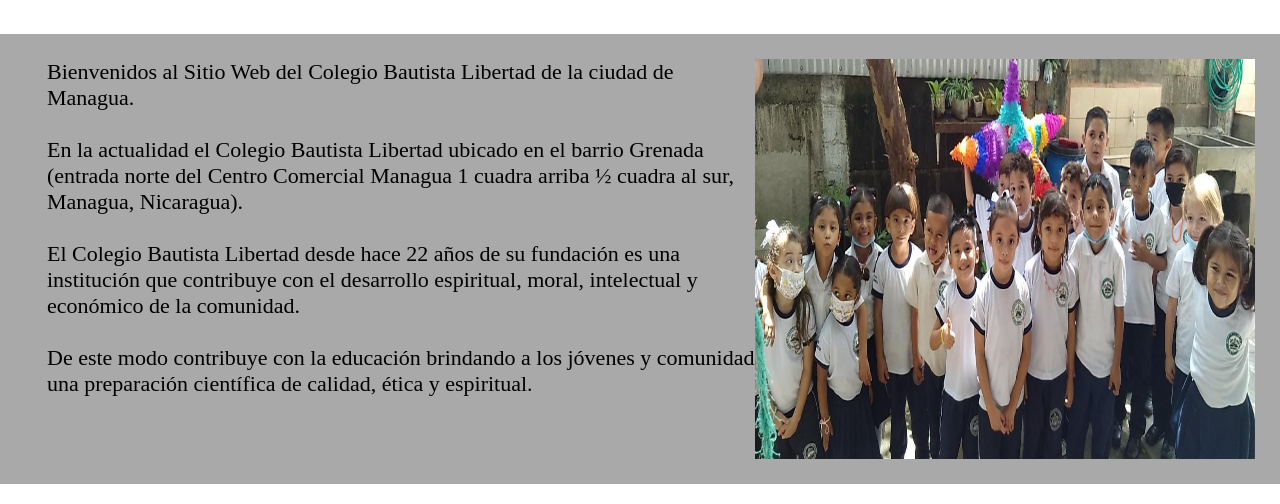
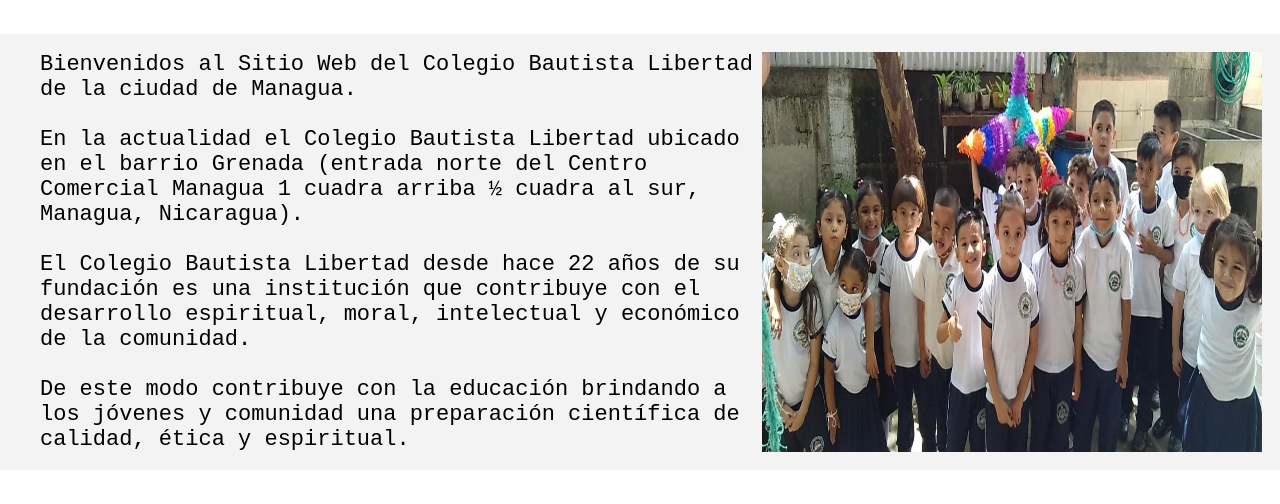
Before and after one commit to hromero90/Sitio_Web_Colegio_Bautista_Libertad_, a plain HTML site: page index.html in a window 1280 px wide. Shown: the part 134-638 px from the top of the page. Drawn offline with Linux system fonts and the light colour scheme.

Commit message:
Actualizacion tamaño de fuente y colores

```diff
--- a/assets/css/style.css
+++ b/assets/css/style.css
@@ -5,7 +5,10 @@
     list-style: none;
     box-sizing: border-box;
 }
-
+@import url('https://fonts.googleapis.com/css2?family=Roboto+Mono:wght@200&display=swap');
+*{
+  font-family: 'Roboto Mono', monospace;
+}
 
 nav{
     background: #ffffff;
@@ -48,8 +51,8 @@
     display: flex;
     margin-top: 50px;
     margin-bottom: 40px;
-    background-color: darkgray;
-    padding: 25px;
+    background-color: rgb(243, 243, 243);
+    padding: 18px;
 }
 .image
 {
--- a/index.html
+++ b/index.html
@@ -212,7 +212,7 @@
                 <p>Barrio Grenada<br>
                 <br>Centro Comercial Managua 1c arriba 1/2c al sur<br>
                 <br>Managua Nicaragua</p>
-                <p>Celular: <br>
+                <p>Celular: 2270-5587 / 8403-5550 / 8279-4585 <br>
                 <br>Correo Electronico: </p>
             </div>
 
```
